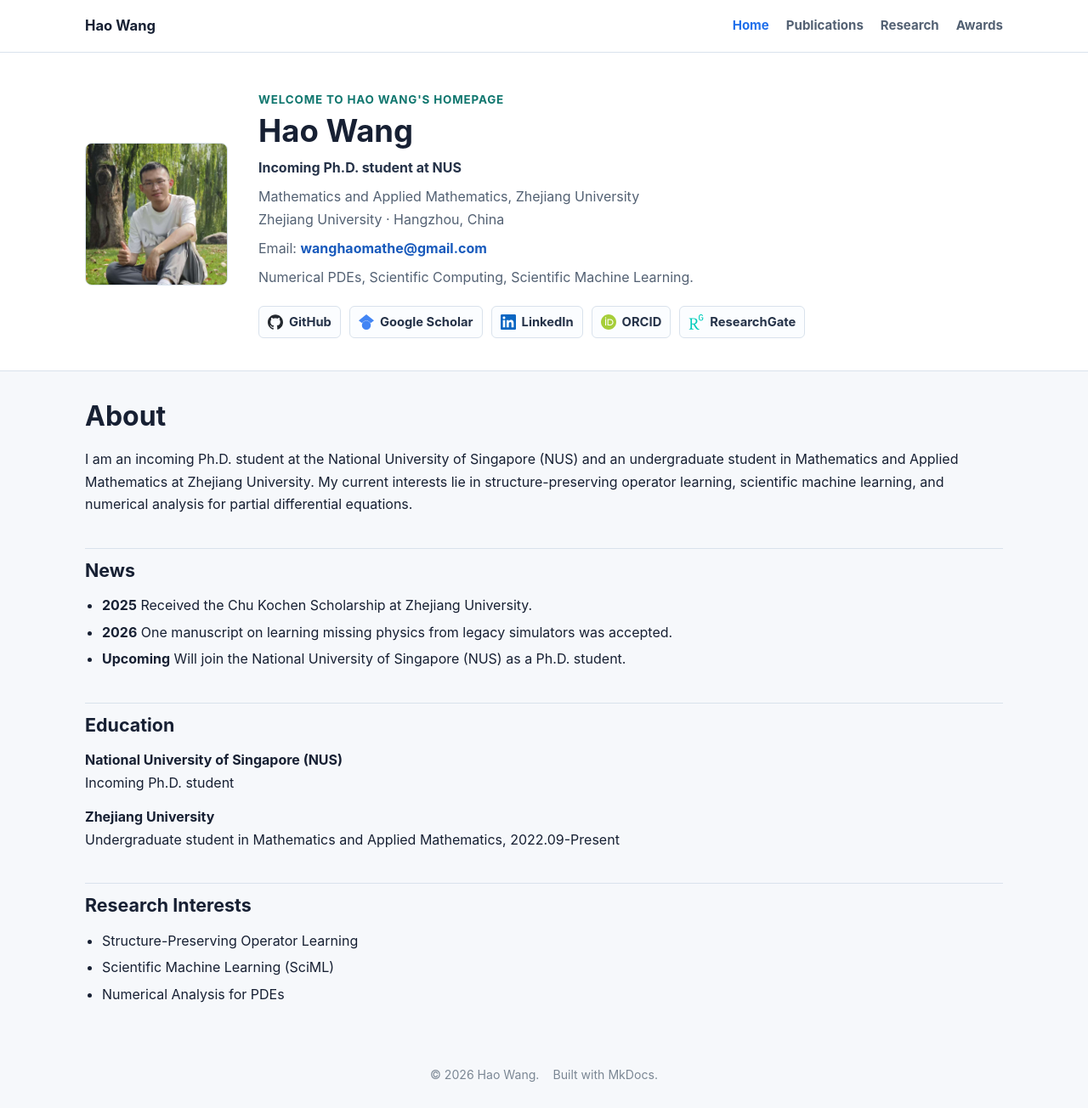
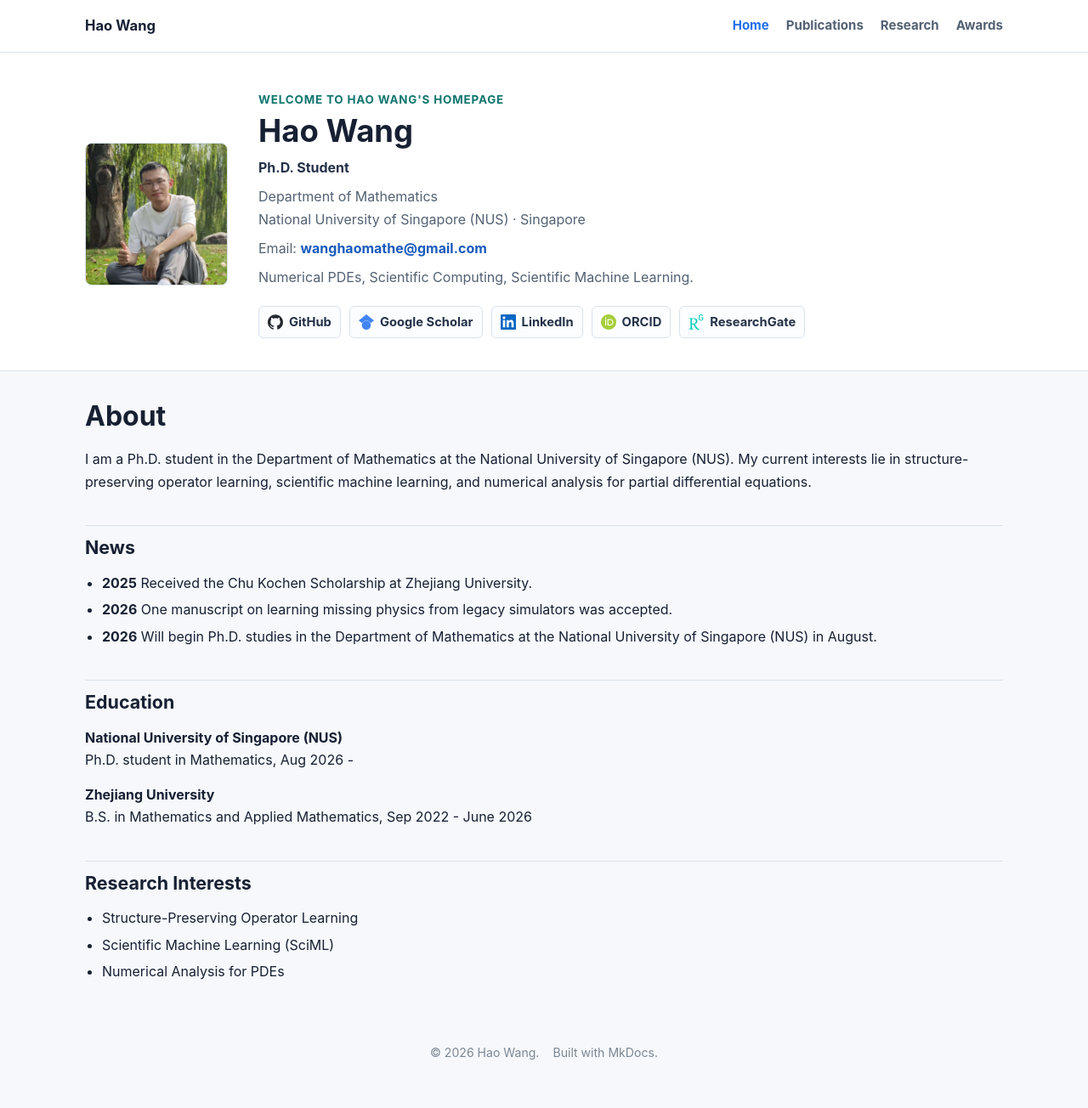
Before and after one commit to shanxue-w/shanxue-w.github.io, an MkDocs documentation site: the page built from docs/index.md, in a window 1280 px wide and 1304 px high. Shown: the whole window at 85% size. Built offline with MkDocs 1.6.1, drawn with Linux system fonts in a browser that asks for light colours.

Commit message:
Update NUS PhD affiliation and education

```diff
--- a/docs/index.md
+++ b/docs/index.md
@@ -1,20 +1,20 @@
 # About
 
-I am an incoming Ph.D. student at the National University of Singapore (NUS) and an undergraduate student in Mathematics and Applied Mathematics at Zhejiang University. My current interests lie in structure-preserving operator learning, scientific machine learning, and numerical analysis for partial differential equations.
+I am a Ph.D. student in the Department of Mathematics at the National University of Singapore (NUS). My current interests lie in structure-preserving operator learning, scientific machine learning, and numerical analysis for partial differential equations.
 
 ## News
 
 - **2025** Received the Chu Kochen Scholarship at Zhejiang University.
 - **2026** One manuscript on learning missing physics from legacy simulators was accepted.
-- **Upcoming** Will join the National University of Singapore (NUS) as a Ph.D. student.
+- **2026** Will begin Ph.D. studies in the Department of Mathematics at the National University of Singapore (NUS) in August.
 
 ## Education
 
 **National University of Singapore (NUS)**
-Incoming Ph.D. student
+Ph.D. student in Mathematics, Aug 2026 -
 
 **Zhejiang University**
-Undergraduate student in Mathematics and Applied Mathematics, 2022.09-Present
+B.S. in Mathematics and Applied Mathematics, Sep 2022 - June 2026
 
 ## Research Interests
 
--- a/mkdocs.yml
+++ b/mkdocs.yml
@@ -25,10 +25,10 @@ nav:
 extra:
   profile:
     name: Hao Wang
-    title: Incoming Ph.D. student at NUS
-    affiliation: Zhejiang University
-    department: Mathematics and Applied Mathematics, Zhejiang University
-    location: Hangzhou, China
+    title: Ph.D. Student
+    affiliation: National University of Singapore (NUS)
+    department: Department of Mathematics
+    location: Singapore
     email: wanghaomathe@gmail.com
     avatar: assets/img/hao-wang.jpg
     summary: Numerical PDEs, Scientific Computing, Scientific Machine Learning.
```
Also changed, not shown: 3 other files.
